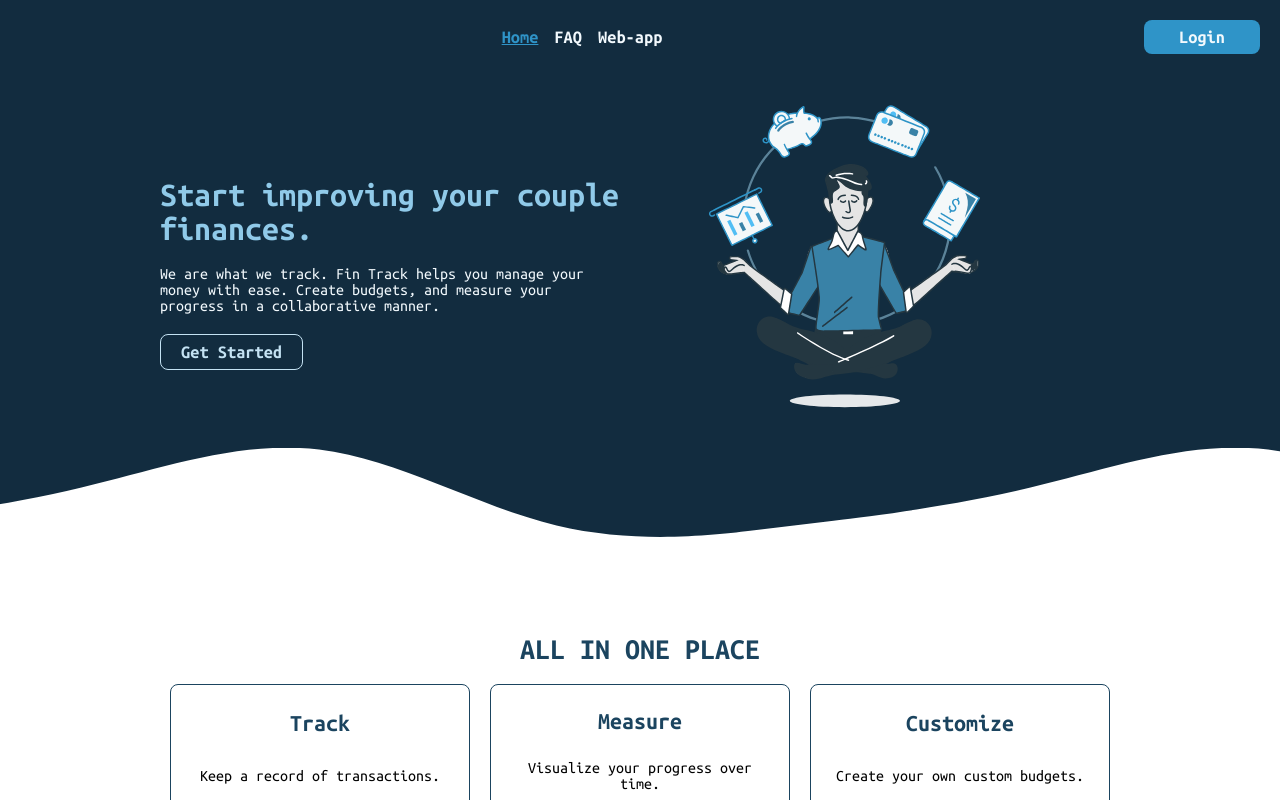
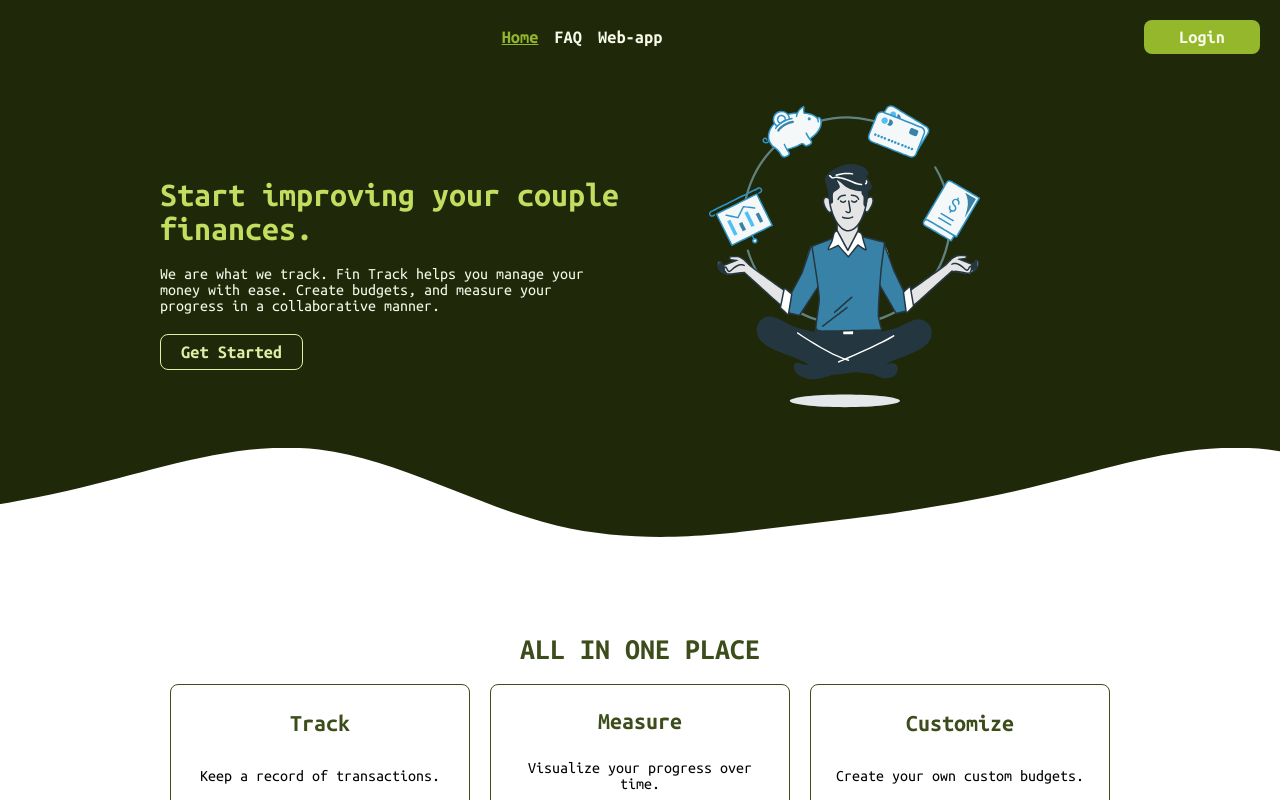
Before and after one commit to Juanfec4/fin-track, a React (Vite) app in the folder client/: page / in a window 1280 px wide. Shown: the top 800 px of the page. Built offline with nearby package versions, Linux system fonts and the light colour scheme.

Commit message:
Fixed: wave divider responsive design.

```diff
--- a/client/src/components/ui/dividers/waveDivider/styles.scss
+++ b/client/src/components/ui/dividers/waveDivider/styles.scss
@@ -3,6 +3,12 @@
 @use "../../../../assets/styles/partials/variables" as *;
 @use "../../../../assets/styles/partials/mixins" as *;
 
+.wave-divider {
+  display: none;
+  @include md {
+    display: block;
+  }
+}
 .theme {
   &--blue {
     .wave-divider {
--- a/client/src/main.tsx
+++ b/client/src/main.tsx
@@ -26,7 +26,7 @@ const router = createBrowserRouter([
 
 ReactDOM.createRoot(document.getElementById("root")!).render(
   <React.StrictMode>
-    <div className="theme--blue">
+    <div className="theme--green">
       <RouterProvider router={router} />
     </div>
   </React.StrictMode>
```
